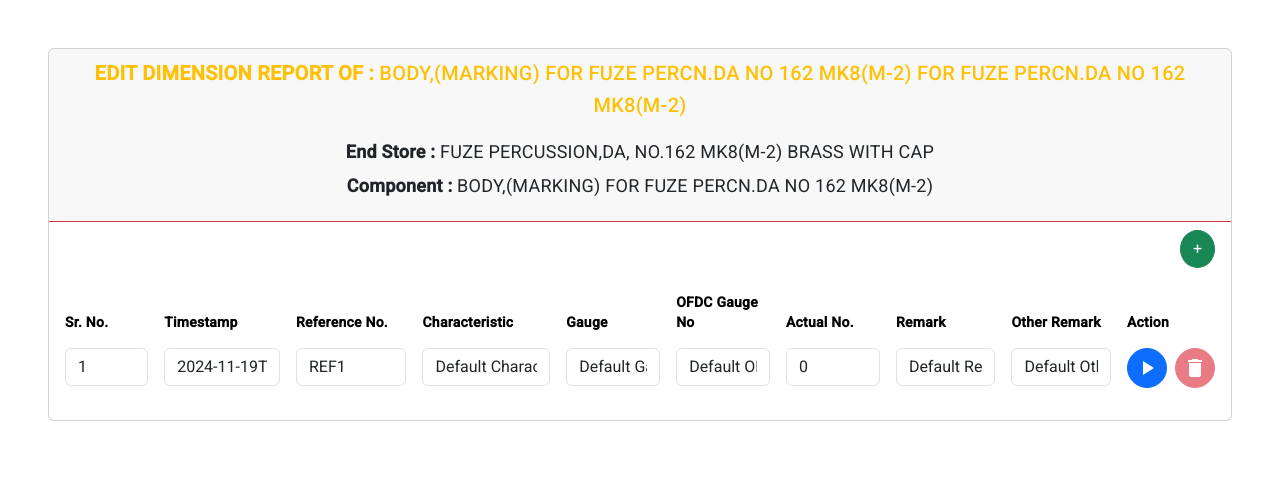
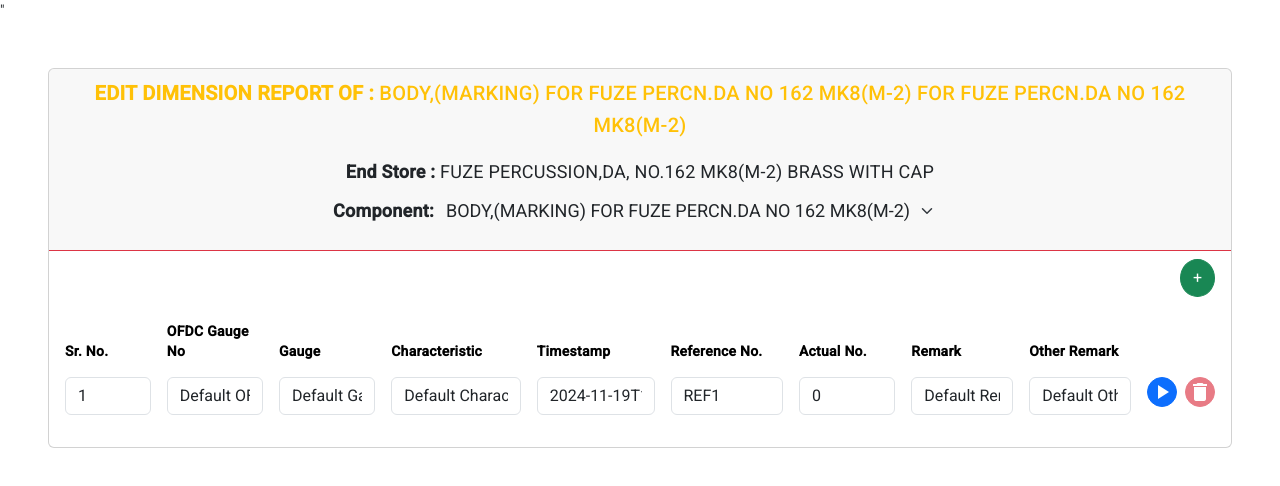
Before and after one commit to Arshiya1614/SenseLiveODFC, an Angular app: page /admin in a window 1280 px wide. Shown: the top 486 px of the page. Built offline with nearby package versions, Linux system fonts and the light colour scheme.

Commit message:
dropdown add

```diff
--- a/src/app/admin/admin.component.css
+++ b/src/app/admin/admin.component.css
@@ -2,3 +2,32 @@ p{
     font-size:18px;
     line-height:30px;
 }
+/* Hide scrollbar for webkit browsers */
+.table-responsive::-webkit-scrollbar {
+    display: none;
+  }
+  .table-responsive {
+    scrollbar-width: none; /* Firefox */
+    -ms-overflow-style: none; /* Internet Explorer and Edge */
+  }
+
+  /* Optional: Prevent horizontal overflow in the container */
+  .container-fluid {
+    overflow-x: hidden;
+  }
+  /* Style for the dropdown to match the background */
+.form-select {
+    border: none;
+    background-color: transparent;
+    color: inherit; /* Match the text color with the surrounding content */
+    font-size: inherit; /* Ensure the font size matches the surrounding text */
+    box-shadow: none; /* Remove any box shadow */
+    outline: none;
+    padding: 1;
+    cursor: pointer;
+  }
+
+  .form-select:focus {
+    outline: none; /* Prevent any focus outline from showing */
+    box-shadow: none; /* Ensure no focus shadow appears */
+  }
--- a/src/app/admin/admin.component.html
+++ b/src/app/admin/admin.component.html
@@ -1,41 +1,47 @@
-<div class="container-fluid p-5">
-  <div class="card border-none w-100">
+"<div class="container-fluid p-5" style="overflow: hidden;">
+  <div class="card border-none w-100" style="max-height: 100%; overflow: hidden;">
     <div class="card-header border-bottom border-danger text-center p-2">
       <h2 class="text-warning textfw-bold">
         <b>EDIT DIMENSION REPORT OF :</b> {{ reportData.title }}
       </h2>
       <p class="mb-1 fw-3"><b>End Store :</b> {{ reportData.endStore }}</p>
-      <p><b>Component :</b> {{ reportData.component }}</p>
+      <p>
+        <b>Component:</b>
+        <select class="form-select d-inline w-auto" [(ngModel)]="selectedComponent" (change)="onComponentChange()">
+          <option *ngFor="let component of components" [value]="component">
+            {{ component }}
+          </option>
+        </select>
+      </p>
     </div>
 
     <div class="d-flex justify-content-end p-2">
       <button class="btn btn-success rounded-circle me-2" (click)="addRow()">+</button>
     </div>
-
-    <div class="table-responsive p-2">
+    <div class="table-responsive p-2" style="max-height:500px; overflow-y: auto; scrollbar-width: none; -ms-overflow-style: none;">
       <table class="table table-borderless">
         <thead>
           <tr>
             <th>Sr. No.</th>
+            <th>OFDC Gauge No</th>
+            <th>Gauge</th>
+            <th>Characteristic</th>
             <th>Timestamp</th>
             <th>Reference No.</th>
-            <th>Characteristic</th>
-            <th>Gauge</th>
-            <th>OFDC Gauge No</th>
             <th>Actual No.</th>
             <th>Remark</th>
             <th>Other Remark</th>
-            <th>Action</th> <!-- Column for action buttons -->
+            <th  class="d-print-none"></th>
           </tr>
         </thead>
         <tbody>
           <tr *ngFor="let row of reportData.characteristics; let i = index">
             <td><input type="text" class="form-control shadow-none" [(ngModel)]="row.srNo" [readonly]="true"></td>
+            <td><input type="text" class="form-control shadow-none" [(ngModel)]="row.ofdcGaugeNo" [readonly]="true"></td>
+            <td><input type="text" class="form-control shadow-none" [(ngModel)]="row.gauge" [readonly]="true"></td>
+            <td><input type="text" class="form-control shadow-none" [(ngModel)]="row.characteristic" [readonly]="true"></td>
             <td><input type="text" class="form-control shadow-none" [(ngModel)]="row.timestamp"></td>
             <td><input type="text" class="form-control shadow-none" [(ngModel)]="row.refNo"></td>
-            <td><input type="text" class="form-control shadow-none" [(ngModel)]="row.characteristic" [readonly]="true"></td>
-            <td><input type="text" class="form-control shadow-none" [(ngModel)]="row.gauge" [readonly]="true"></td>
-            <td><input type="text" class="form-control shadow-none" [(ngModel)]="row.ofdcGaugeNo" [readonly]="true"></td>
             <td><input type="text" class="form-control shadow-none" [(ngModel)]="row.actualNo"></td>
             <td><input type="text" class="form-control shadow-none" [(ngModel)]="row.remark"></td>
             <td><input type="text" class="form-control shadow-none" [(ngModel)]="row.otherRemark"></td>
@@ -46,7 +52,7 @@
                   class="btn btn-sm rounded-circle d-flex justify-content-center align-items-center"
                   [ngClass]="row.isStopped ? 'btn-primary' : 'btn-warning'"
                   (click)="toggleCounter(i)"
-                style="width: 40px; height: 40px; padding: 0;"
+                  style="width: 30px; height: 30px; padding: 0;"
                 >
                   <mat-icon class="text-white">{{ row.isStopped ? 'play_arrow' : 'pause' }}</mat-icon>
                 </button>
@@ -56,7 +62,7 @@
                   class="btn btn-danger btn-sm rounded-circle ms-2 d-flex justify-content-center align-items-center"
                   (click)="deleteRow(i)"
                   [disabled]="i === 0 && row.isDefault"
-                  style="width: 40px; height: 40px; padding: 0;"
+                  style="width: 30px; height: 30px; padding: 0;"
                 >
                   <mat-icon class="text-white">delete</mat-icon>
                 </button>
--- a/src/app/admin/admin.component.ts
+++ b/src/app/admin/admin.component.ts
@@ -6,6 +6,16 @@ import { Component } from '@angular/core';
   styleUrls: ['./admin.component.css']
 })
 export class AdminComponent {
+   // Dropdown options for components
+   components: string[] = [
+    'BODY,(MARKING) FOR FUZE PERCN.DA NO 162 MK8(M-2)',
+    'BASE,PLATE, FOR FUZE PERCN.DA NO 162 MK8(M-2)',
+    'COVER,FOR FUZE PERCN.DA NO 162 MK8(M-2)'
+  ];
+
+  // Selected component (default to the first one)
+  selectedComponent: string = this.components[0];
+
   reportData = {
     title: 'BODY,(MARKING) FOR FUZE PERCN.DA NO 162 MK8(M-2) FOR FUZE PERCN.DA NO 162 MK8(M-2)',
     endStore: 'FUZE PERCUSSION,DA, NO.162 MK8(M-2) BRASS WITH CAP',
@@ -27,7 +37,35 @@ export class AdminComponent {
       }
     ] as any[]
   };
+   // Handle component change from dropdown
+   onComponentChange() {
+    this.updateReportData(this.selectedComponent);
+  }
 
+  // Update report data dynamically based on the selected component
+  updateReportData(component: string) {
+    this.reportData = {
+      title: component,
+      endStore: 'FUZE PERCUSSION,DA, NO.162 MK8(M-2) BRASS WITH CAP',
+      component: component,
+      characteristics: [
+        {
+          srNo: 1,
+          timestamp: new Date().toISOString(),
+          refNo: 'REF1',
+          characteristic: 'Default Characteristic',
+          gauge: 'Default Gauge',
+          ofdcGaugeNo: 'Default OFDC',
+          actualNo: 0,
+          remark: 'Default Remark',
+          otherRemark: 'Default Other Remark',
+          isStopped: true, // Initially the counter is running
+          interval: null, // No interval running initially
+          isDefault: true // Default row
+        }
+      ]
+    };
+  }
   // Add a new row
   addRow() {
     const newRow = {
```
Lines whose indentation alone changed are shown as unchanged.
